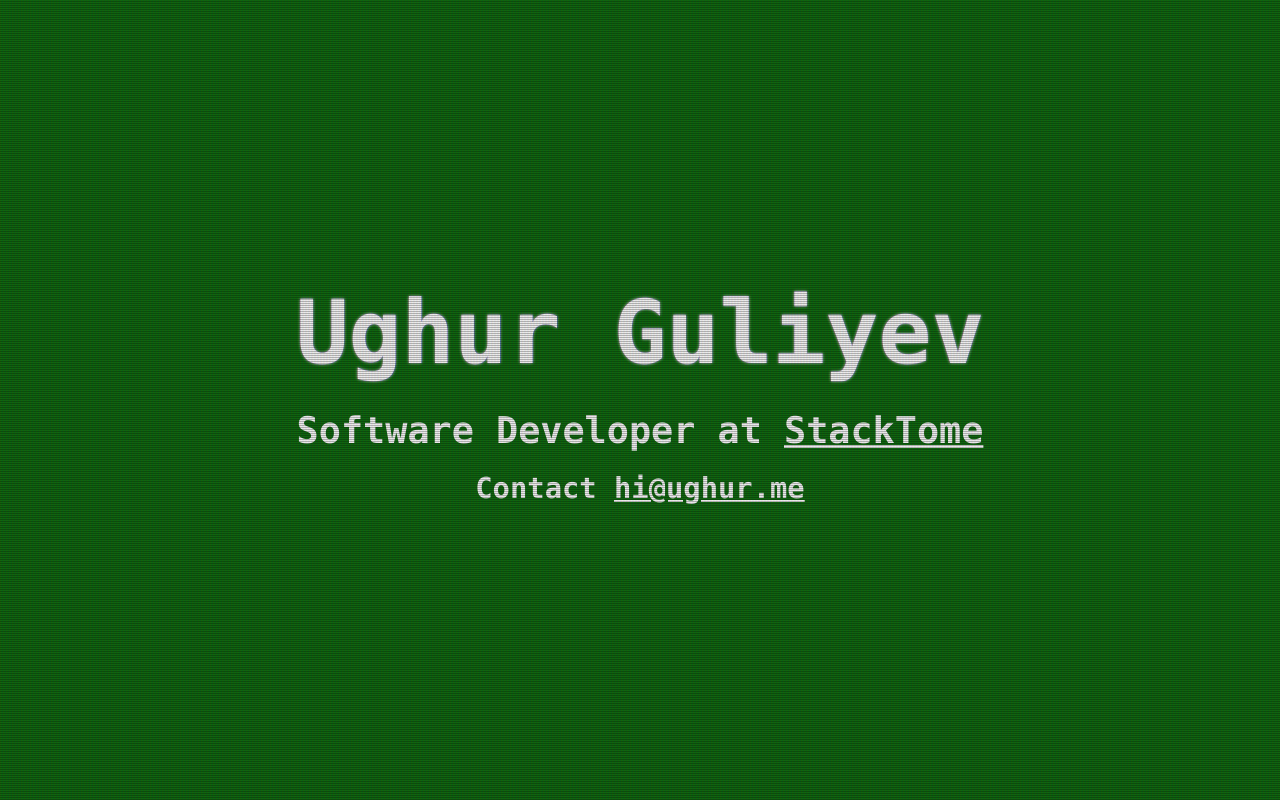
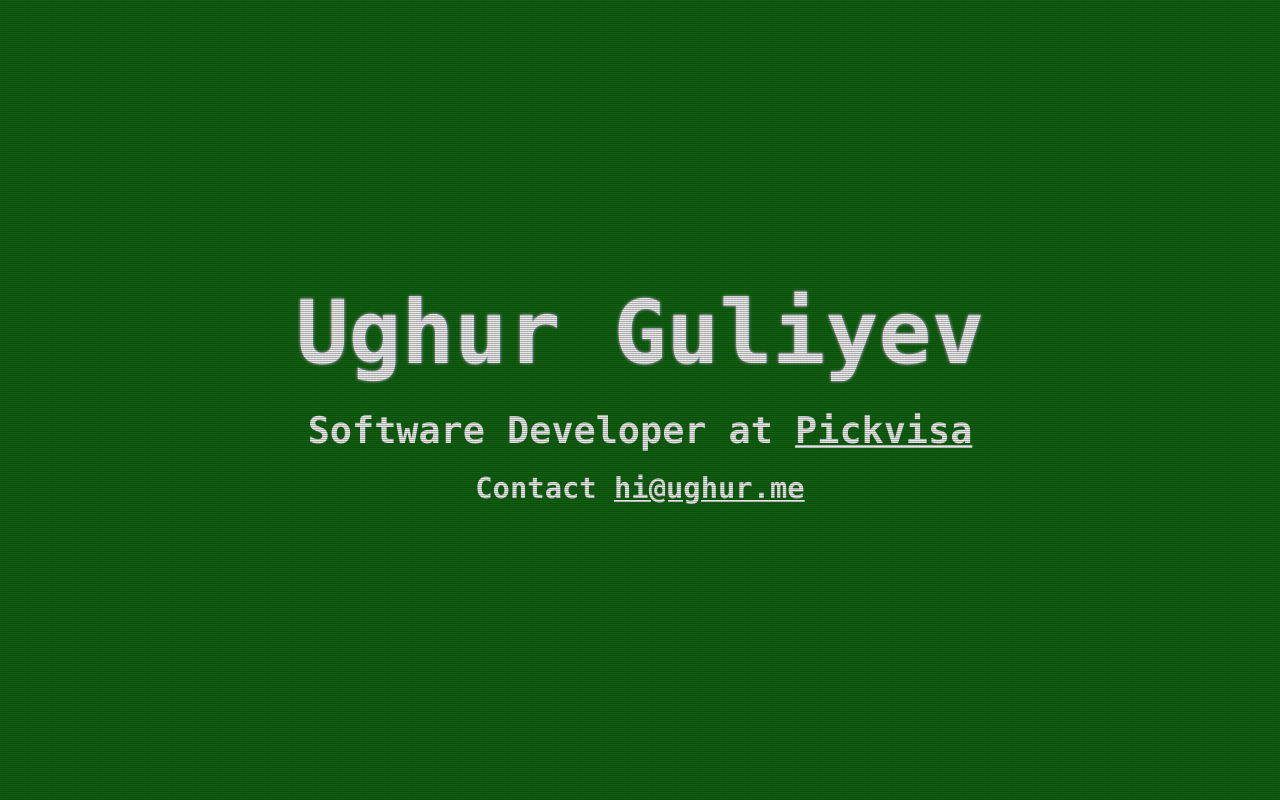
Before and after one commit to ughurguliyev/ughur.me, a plain HTML site: page index.html in a window 1280 px wide. Drawn offline with Linux system fonts and the light colour scheme.

Commit message:
Update index.html

```diff
--- a/index.html
+++ b/index.html
@@ -2,7 +2,7 @@
     <head>
         <meta name="yandex-verification" content="cc63a3dbd0d748e0" />
 
-        <title> Ughur Guliyev - Software Developer @ 4049Adaptive </title>
+        <title> Ughur Guliyev - Software Developer @ Pickvisa </title>
         <link rel="stylesheet" href="./css/main.css">
     </head>
 
@@ -12,7 +12,7 @@
         </h1>
 
         <p class="job-description">
-            Software Developer at <a href="https://stacktome.com/" target="_blank"> StackTome </a>
+            Software Developer at <a href="https://pickvisa.com/" target="_blank"> Pickvisa </a>
         </p>
 
         <p class="contact">
```
